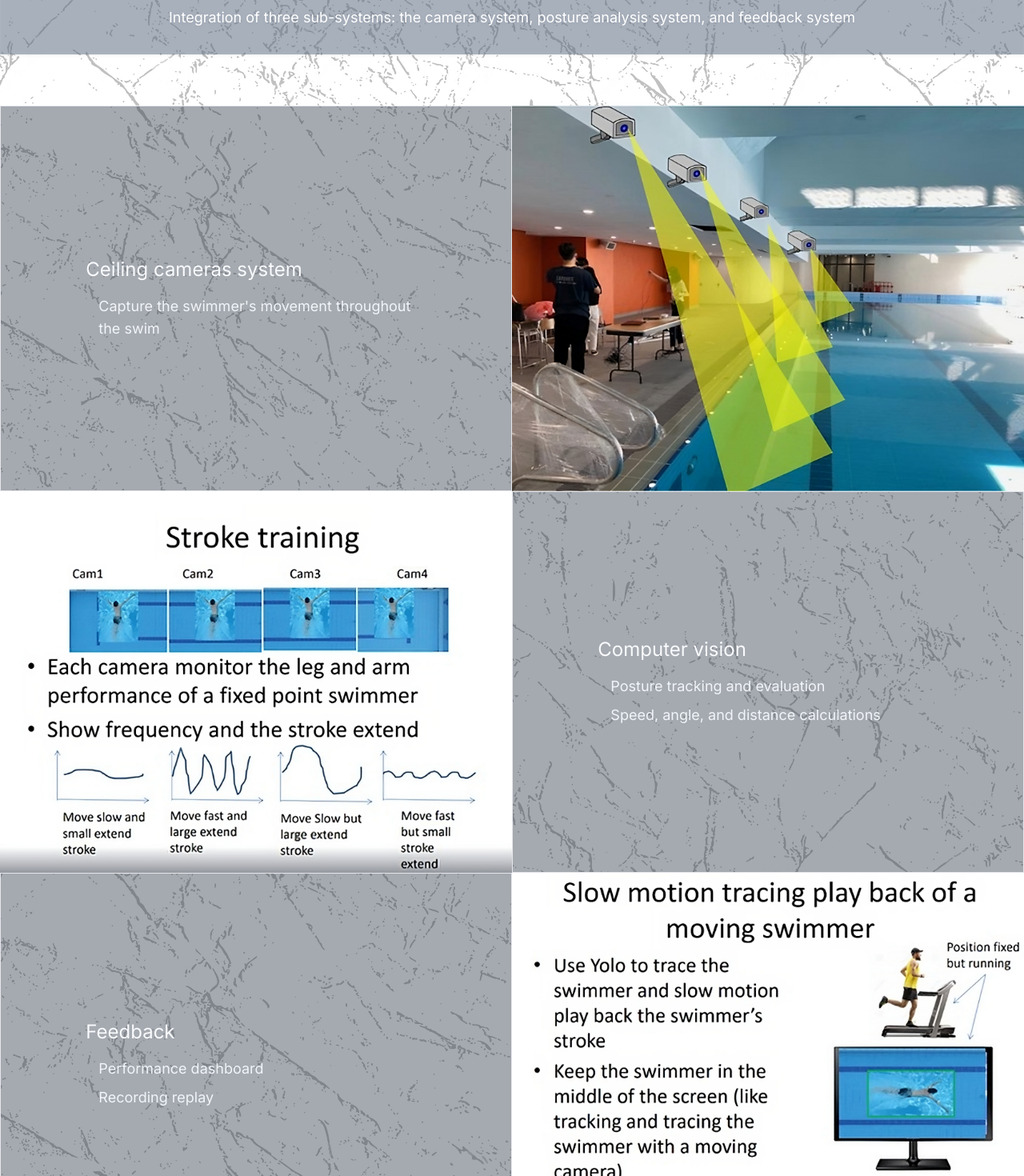
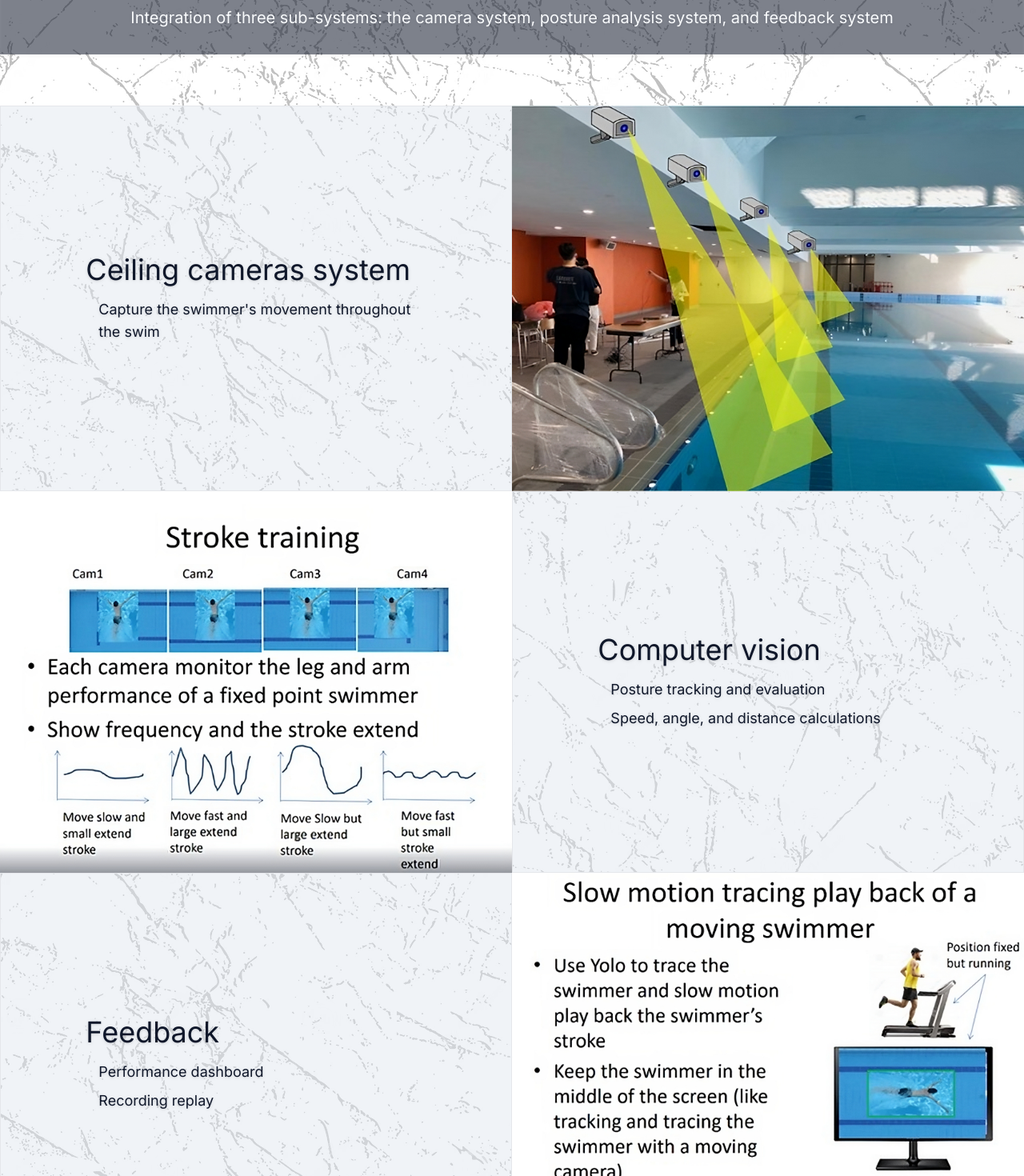
Before and after one commit to BpaYWH/BpaYWH.github.io, a Next.js app: page /project/swimmer-performance-analysis in a window 1280 px wide. Shown: the part 940-2410 px from the top of the page at 80% size. Built offline with nearby package versions, Linux system fonts and the light colour scheme.

Commit message:
ADD: scroll to top button

```diff
--- a/app/layout.tsx
+++ b/app/layout.tsx
@@ -1,14 +1,12 @@
 import './globals.css';
 import { Inter } from 'next/font/google';
-
-import Image from 'next/image';
 
 const inter = Inter({ subsets: ['latin'] });
 const styles = "font-nunito";
 
 export const metadata = {
-  title: 'My Component Laboratory',
-  description: 'Generated by create next app',
+  title: 'Henry Yau Portfolio',
+  description: '',
 }
 
 export default function RootLayout({
@@ -17,7 +15,7 @@ export default function RootLayout({
   children: React.ReactNode
 }) {
   return (
-    <html lang="en">
+    <html lang="en" className='scroll-smooth'>
       <body>
         <div id="wrapper-div" className={inter.className + " " + styles}>
           <div id="content" className="">
--- a/app/project/smart-rehab/page.tsx
+++ b/app/project/smart-rehab/page.tsx
@@ -2,7 +2,7 @@ import Image  from "next/image";
 
 function SmartRehab() {
   return (
-   <div id="smart-rehab" className="pt-4 pb-16 overflow-x-hidden" style={{ backgroundImage: `url("/assets/image/background-global-repeat-3.PNG")` }}>
+    <div id="smart-rehab" className="relative pt-4 pb-16 px-[20%] 2xl:px-[12%] xl:px-4 overflow-x-hidden" style={{ backgroundImage: `url("/assets/image/background-global-repeat-3.PNG")` }}>
       <div id="back" className="mx-4 my-8" >
         <a href="/" className="px-4 py-2 rounded-md bg-slate-800 hover:bg-slate-400 shadow-md z-10 text-slate-100 hover:text-slate-800">
           ←
@@ -11,7 +11,7 @@ function SmartRehab() {
 
       <div className="flex flex-col gap-[10vh] md:gap-[10vh]">
         <div id="intro" className="relative">
-          <div className="absolute top-[8vh] left-0 right-0 w-1/3 md:w-1/2 sm:w-1/2 lg:w-1/2 h-[800px] bg-gradient-to-bl from-[#EACC5C] to-[#DF9141] rounded-md mx-auto -translate-x-[20%]" />
+            <div className="absolute top-[8vh] left-0 right-0 w-1/3 md:w-1/2 sm:w-1/2 lg:w-1/2 h-[800px] bg-gradient-to-bl from-[#EACC5C] to-[#DF9141] opacity-80 rounded-md mx-auto -translate-x-[20%]" />
 
             <div className="flex justify-center mx-8 sm:mx-2">
               <div className="basis-1 z-10 flex flex-col justify-center px-4 py-12 sm:py-4 md:py-12 bg-white rounded-sm shadow-xl font-bold md:font-semibold text-md sm:text-xs md:text-sm translate-y-[5vh]">
@@ -34,7 +34,7 @@ function SmartRehab() {
         <div id="block1" className="relative">
           <div className="flex flex-col justify-center w-4/5 sm:w-[95%] h-auto aspect-[5/1] bg-[#84CBBA] bg-opacity-75 rounded-md mx-auto">
             <div className="flex justify-end py-4 pr-6">
-            <p className="w-1/3 text-white text-xl sm:text-xs md:text-sm drop-shadow">
+              <p className="w-1/3 text-white text-xl sm:text-xs md:text-sm drop-shadow-lg">
                 Empowering patients to continue their recovery journey at home or in elderly centers.
               </p>
             </div>
@@ -61,7 +61,7 @@ function SmartRehab() {
             </div>
           </div>
 
-        <div className="relative w-2/3 right-0 aspect-[16/9] sm:scale-[2]">
+          <div className="relative w-2/3 right-0 aspect-[16/9] sm:scale-[1.5]">
             <Image
               src="/assets/image/Rehab/RehabWeb-2.png"
               alt=""
@@ -73,7 +73,7 @@ function SmartRehab() {
 
         <div className="z-10 mx-auto p-4 w-4/5 h-auto aspect-[4/1] bg-[#84CBBA] bg-opacity-75 rounded-sm ">
           <div className="flex flex-col justify-center w-full h-full">
-          <p className="text-center text-white text-lg sm:text-xs md:text-md drop-shadow">
+            <p className="text-center text-white text-lg sm:text-xs md:text-md drop-shadow-lg">
               Integration of web technologies to provide coaching and supervision of rehabilitation exercises, promoting the use of AI and IT technology in stroke rehabilitation.
             </p>
           </div>
@@ -84,8 +84,11 @@ function SmartRehab() {
         </div>
       </div>
 
+        <a href="#smart-rehab" className="z-20 fixed mx-4 bottom-6 left-0 w-[36px] h-auto aspect-[1/1] bg-[#DF9141] hover:bg-[#FFB161] text-white text-center hover:scale-110 flex flex-col justify-center rounded-full transition">
+            ▵
+        </a>
     </div>
   )
 }
 
-export default SmartRehab
+export default SmartRehab;
--- a/app/project/swimmer-performance-analysis/page.tsx
+++ b/app/project/swimmer-performance-analysis/page.tsx
@@ -1,11 +1,23 @@
 import Image from "next/image";
 
+interface ContentDivProps extends React.ComponentProps<any> {
+   children: React.ReactNode;
+}
+function ContentDiv({children, id}: ContentDivProps): JSX.Element {
+   return (
+      <div id={id} className="grid grid-cols-2 bg-slate-200 bg-opacity-50 hover:bg-slate-800 transition hover:bg-opacity-50 text-slate-900 hover:text-slate-50">
+         {children}
+      </div>
+   );
+}
+
 function SwimmerPerformanceAnalysis() {
+
   return (
-   <div id="SwimmingPerformanceAnalysisSystem" style={{ backgroundImage: `url("/assets/image/background-global-repeat-3.PNG")` }}>
+   <div id="swimming-performance-analysis-system" className="" style={{ backgroundImage: `url("/assets/image/background-global-repeat-3.PNG")` }}>
       <div id="intro" className="relative">
          <a
-         className="absolute top-4 left-4 px-4 py-2 sm:px-2 sm:py-0 rounded-md bg-slate-100 hover:bg-slate-400 shadow-md z-10 hover:text-slate-100"
+         className="absolute top-4 left-4 px-4 py-2 sm:px-2 sm:py-0 rounded-md bg-slate-100 hover:bg-slate-400 shadow-md z-10 hover:text-slate-100 font-bold"
          href="/"
          >
             ←
@@ -20,21 +32,21 @@ function SwimmerPerformanceAnalysis() {
          </div>
       </div>
 
-      <div id="block1" className="flex flex-col gap-4 my-16 px-2 py-8 w-full text-center mx-auto drop-shadow bg-slate-500 bg-opacity-50 whitespace-pre-wrap text-white text-lg sm:text-sm">
+      <div id="block1" className="flex flex-col gap-4 my-16 px-2 py-8 w-full mx-auto drop-shadow bg-slate-900 bg-opacity-50 text-slate-50 text-xl md:text-sm text-center">
          <p>Powered by computer vision AI</p>
          <p>No customized wear devices</p>
          <p>Relies solely on ordinary cameras placed above the water</p>
          <p>Integration of three sub-systems: the camera system, posture analysis system, and feedback system</p>
       </div>
 
-      <div id="block2" className="grid grid-cols-2 bg-slate-800 bg-opacity-40">
-         <div className="flex flex-col justify-center border">
-            <div className="w-2/3 h-fit mx-auto sm:w-4/5">
-               <p className="text-slate-50 text-2xl sm:text-sm md:text-md sm:font-semibold">
+      <ContentDiv id="block2">
+         <div className="flex flex-col justify-center border ">
+            <div className="w-2/3 h-fit mx-auto sm:w-4/5 drop-shadow">
+               <p className="text-4xl sm:text-sm md:text-md lg:text-2xl sm:font-semibold">
                   Ceiling cameras system
                </p>
 
-               <div className="flex flex-col gap-2 mt-4 mx-4 text-slate-100 text-lg sm:text-xs md:text-sm lg:text-md xl:text-lg">
+               <div className="flex flex-col gap-2 mt-4 mx-4 text-lg sm:text-xs md:text-sm lg:text-md">
                   <p>
                      Capture the swimmer's movement throughout the swim
                   </p>
@@ -42,33 +54,33 @@ function SwimmerPerformanceAnalysis() {
             </div>
          </div>
 
-         <div className="relative w-full h-auto aspect-[489/368] transition hover:scale-[1.01] hover:z-10">
+         <div className="relative w-full h-auto aspect-[489/368]">
             <Image
             src="/assets/image/Swimmer-Performance-Analysis/Description-1.jpeg"
             alt="Camera System"
             fill
-            className="object-cover hover:rounded-md"
+            className="object-cover"
             />
          </div>
-      </div>
+      </ContentDiv>
 
-      <div id="block3" className="grid grid-cols-2 bg-slate-800 bg-opacity-40">
-         <div className="relative w-full h-auto aspect-[942/703] transition hover:scale-[1.01] hover:z-10">
+      <ContentDiv id="block3">
+         <div className="relative w-full h-auto aspect-[942/703]">
             <Image
             src="/assets/image/Swimmer-Performance-Analysis/Description-2.jpeg"
             alt="Camera System"
             fill
-            className="object-cover hover:rounded-md"
+            className="object-cover"
             />
          </div>
 
          <div className="flex flex-col justify-center border">
-            <div className="w-2/3 h-fit mx-auto sm:w-4/5">
-               <p className="text-slate-50 text-2xl sm:text-sm md:text-md sm:font-semibold">
+            <div className="w-2/3 h-fit mx-auto sm:w-4/5 drop-shadow">
+               <p className="text-4xl sm:text-sm md:text-md lg:text-2xl sm:font-semibold">
                   Computer vision
                </p>
 
-               <div className="flex flex-col gap-2 mt-4 mx-4 text-slate-100 text-lg sm:text-xs md:text-sm lg:text-md xl:text-lg">
+               <div className="flex flex-col gap-2 mt-4 mx-4 text-lg sm:text-xs md:text-sm lg:text-md">
                   <p>
                      Posture tracking and evaluation
                   </p>
@@ -78,16 +90,16 @@ function SwimmerPerformanceAnalysis() {
                </div>
             </div>
          </div>
-      </div>
+      </ContentDiv>
 
-      <div id="block4" className="grid grid-cols-2 bg-slate-800 bg-opacity-40">
+      <ContentDiv id="block4">
          <div className="flex flex-col justify-center border">
-            <div className="w-2/3 h-fit mx-auto sm:w-4/5">
-               <p className="text-slate-50 text-2xl sm:text-sm md:text-md sm:font-semibold">
+            <div className="w-2/3 h-fit mx-auto sm:w-4/5 drop-shadow">
+               <p className="text-4xl sm:text-sm md:text-md lg:text-2xl sm:font-semibold">
                   Feedback
                </p>
 
-               <div className="flex flex-col gap-2 mt-4 mx-4 text-slate-100 text-lg sm:text-xs md:text-sm lg:text-md xl:text-lg">
+               <div className="flex flex-col gap-2 mt-4 mx-4 text-lg sm:text-xs md:text-sm lg:text-md">
                   <p>
                      Performance dashboard
                   </p>
@@ -98,18 +110,23 @@ function SwimmerPerformanceAnalysis() {
             </div>
          </div>
 
-         <div className="relative w-full h-auto aspect-[983/734] transition hover:scale-[1.01] hover:z-10">
+         <div className="relative w-full h-auto aspect-[983/734]">
             <Image
             src="/assets/image/Swimmer-Performance-Analysis/Description-3.jpeg"
             alt="Camera System"
             fill
-            className="object-cover hover:rounded-md"
+            className="object-cover"
             />
          </div>
+      </ContentDiv>
+
+      <div id="block5" className="flex justify-center mt-16 bg-slate-800 bg-opacity-50 shadow-xl">
+         <iframe className="rounded-md w-1/2 h-auto aspect-video" src="https://www.youtube.com/embed/RL1oFDWdH3g" title="YouTube video player" allow="accelerometer; autoplay; clipboard-write; encrypted-media; gyroscope; picture-in-picture; web-share"></iframe>
       </div>
 
-      <div id="block5" className="flex justify-center mt-16 pb-16">
-         <iframe className="rounded-lg " width="560" height="315" src="https://www.youtube.com/embed/RL1oFDWdH3g" title="YouTube video player" allow="accelerometer; autoplay; clipboard-write; encrypted-media; gyroscope; picture-in-picture; web-share"></iframe>
+      <div id="bottom-nav" className="flex justify-between gap-[2px] mt-16 text-slate-50 text-bold text-center drop-shadow">
+         <a href="/" className="w-full py-4 bg-slate-800 bg-opacity-80 hover:bg-opacity-60 transition duration-400 hover:-translate-y-1 ">Back to Home</a>
+         <a href="#intro" className="w-full py-4 bg-slate-800 bg-opacity-80 hover:bg-opacity-60 transition duration-400 hover:-translate-y-1">Scroll to Top</a>
       </div>
    </div>
   )
```
Also changed, not shown: app/project/robocoach/page.tsx (+20 -16 lines). Lines whose indentation alone changed are shown as unchanged.
